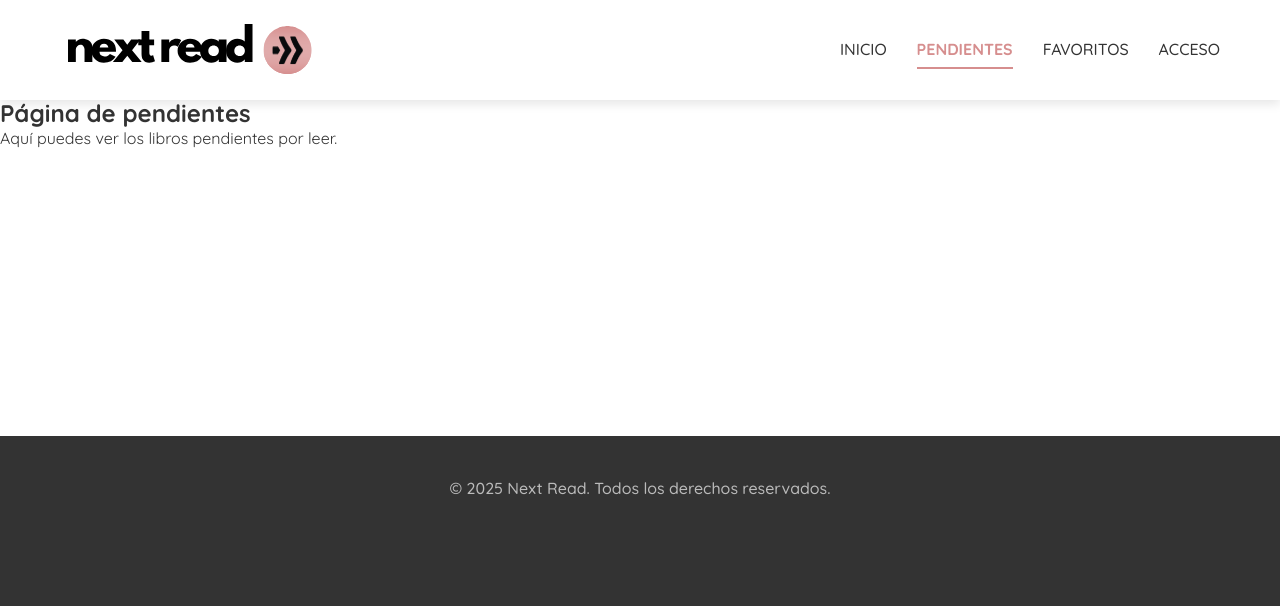
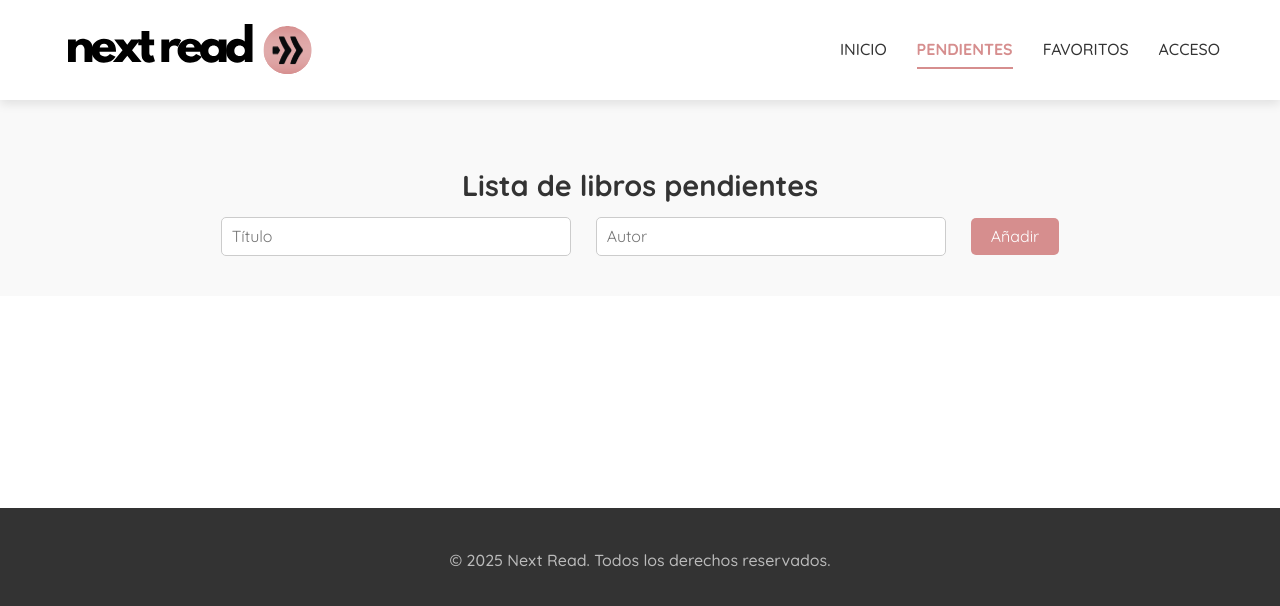
Before and after one commit to mgantunez/next-read, a React (Vite) app: page /#/pendientes in a window 1280 px wide. Shown: the top 606 px of the page. Built offline with nearby package versions, Linux system fonts and the light colour scheme.

Commit message:
Add pendings component and styles

```diff
--- a/src/components/pages/Pendings.jsx
+++ b/src/components/pages/Pendings.jsx
@@ -1,11 +1,75 @@
-import { useEffect, useState } from "react";
+import { useState } from "react";
 
-function Pendings() {
+const Pendings = () => {
+    const [books, setBooks] = useState([]);
+    const [title, setTitle] = useState("");
+    const [author, setAuthor] = useState("");
+
+    const addBook = () => {
+        if (title && author) {
+            setBooks([...books, { id: Date.now(), title, author, status: "pendiente", rating: 0 }]);
+            setTitle("");
+            setAuthor("");
+        }
+    };
+
+    const updateStatus = (id, newStatus) => {
+        setBooks(books.map(book => book.id === id ? { ...book, status: newStatus } : book));
+    };
+
+    const setRating = (id, rating) => {
+        setBooks(books.map(book => book.id === id ? { ...book, rating } : book));
+    };
+
     return (
-        <div>
-            <h2>Página de pendientes</h2>
-            <p>Aquí puedes ver los libros pendientes por leer.</p>
+        <div className="pendings">
+            <h2 className="pendings__title">Lista de libros pendientes</h2>
+            <div className="pendings__form">
+                <input
+                    type="text"
+                    placeholder="Título"
+                    value={title}
+                    onChange={(e) => setTitle(e.target.value)}
+                    className="pendings__input"
+                />
+                <input
+                    type="text"
+                    placeholder="Autor"
+                    value={author}
+                    onChange={(e) => setAuthor(e.target.value)}
+                    className="pendings__input"
+                />
+                <button onClick={addBook} className="pendings__button">Añadir</button>
+            </div>
+            <ul className="pending__list">
+                {books.map(book => (
+                    <li key={book.id} className="pendings__item">
+                        <span>{book.title} - {book.author}</span>
+                        <select
+                            value={book.status}
+                            onChange={(e) => updateStatus(book.id, e.target.value)}
+                            className="pendings__select"
+                        >
+                            <option value="pendiente">Pendiente</option>
+                            <option value="en progreso">En progreso</option>
+                            <option value="abandonado">Abandonado</option>
+                            <option value="favorito">Favorito</option>
+                        </select>
+                        <div className="pendings__rating">
+                            {[1, 2, 3, 4, 5].map(star => (
+                                <span
+                                    key={star}
+                                    onClick={() => setRating(book.id, star)}
+                                    className={star <= book.rating ? "star filled" : "star"}
+                                    style={{ color: star <= book.rating ? "#d68e8e" : "gray" }}
+                                >★</span>
+                            ))}
+                        </div>
+                    </li>
+                ))}
+            </ul>
         </div>
     );
-}
+};
+
 export default Pendings;
--- a/src/styles/App.scss
+++ b/src/styles/App.scss
@@ -3,6 +3,7 @@
 @use '../styles/_header.scss';
 @use '../styles/_mainContent.scss';
 @use '../styles/_novelties.scss';
+@use '../styles/_pendings.scss';
 @use '../styles/_signInPage.scss';
 @use '../styles/_footer.scss';
 
--- /dev/null
+++ b/src/styles/_pendings.scss
@@ -0,0 +1,84 @@
+.pendings {
+    text-align: center;
+    padding: 20px;
+    background-color: #f9f9f9;
+
+    &__title {
+        font-size: 1.8rem;
+        color: #333;
+        margin-top: 50px;
+        margin-bottom: 15px;
+    }
+
+    &__form {
+        display: flex;
+        flex-direction: column;
+        align-items: center;
+        gap: 10px;
+        margin-bottom: 20px;
+    }
+
+    &__input {
+        width: 100%;
+        max-width: 300px;
+        padding: 10px;
+        border: 1px solid #ccc;
+        border-radius: 5px;
+        font-size: 1rem;
+    }
+
+    &__button {
+        background-color: #d68e8e;
+        color: white;
+        font-size: 1rem;
+        padding: 10px 20px;
+        border: none;
+        border-radius: 5px;
+        cursor: pointer;
+        transition: background-color 0.3s ease;
+
+        &:hover {
+            background-color: #a04e4e;
+        }
+    }
+
+    &__list {
+        list-style: none;
+        padding: 0;
+    }
+
+    &__item {
+        background: white;
+        padding: 15px;
+        margin: 10px auto;
+        max-width: 400px;
+        border-radius: 8px;
+        box-shadow: 0 2px 5px rgba(0, 0, 0, 0.1);
+        display: flex;
+        flex-direction: column;
+        align-items: center;
+        gap: 10px;
+    }
+
+    &__select {
+        padding: 8px;
+        border-radius: 5px;
+        border: 1px solid #ccc;
+        font-size: 1rem;
+    }
+
+    &__rating {
+        display: flex;
+        gap: 5px;
+
+        .star {
+            font-size: 1.5rem;
+            cursor: pointer;
+            transition: color 0.2s;
+
+            &.filled {
+                color: #d68e8e;
+            }
+        }
+    }
+}
--- a/src/styles/core/_variables.scss
+++ b/src/styles/core/_variables.scss
@@ -39,6 +39,7 @@
     .novelties__arrow--right {
         right: 150px;
     }
+
 }
 
 /* Tablet y desktop */
@@ -82,6 +83,10 @@
         background-color: white;
         padding: 15px;
         transition: transform 0.2s ease-in-out;
+    }
+
+    .pendings__item {
+        max-width: 500px;
     }
 
     .footer__text {
@@ -142,6 +147,16 @@
         right: 50px;
     }
 
+    .pendings__form {
+        flex-direction: row;
+        justify-content: center;
+        gap: 25px;
+    }
+
+    .pendings__input {
+        max-width: 350px;
+    }
+
 }
 
 /* Desktop */
```
